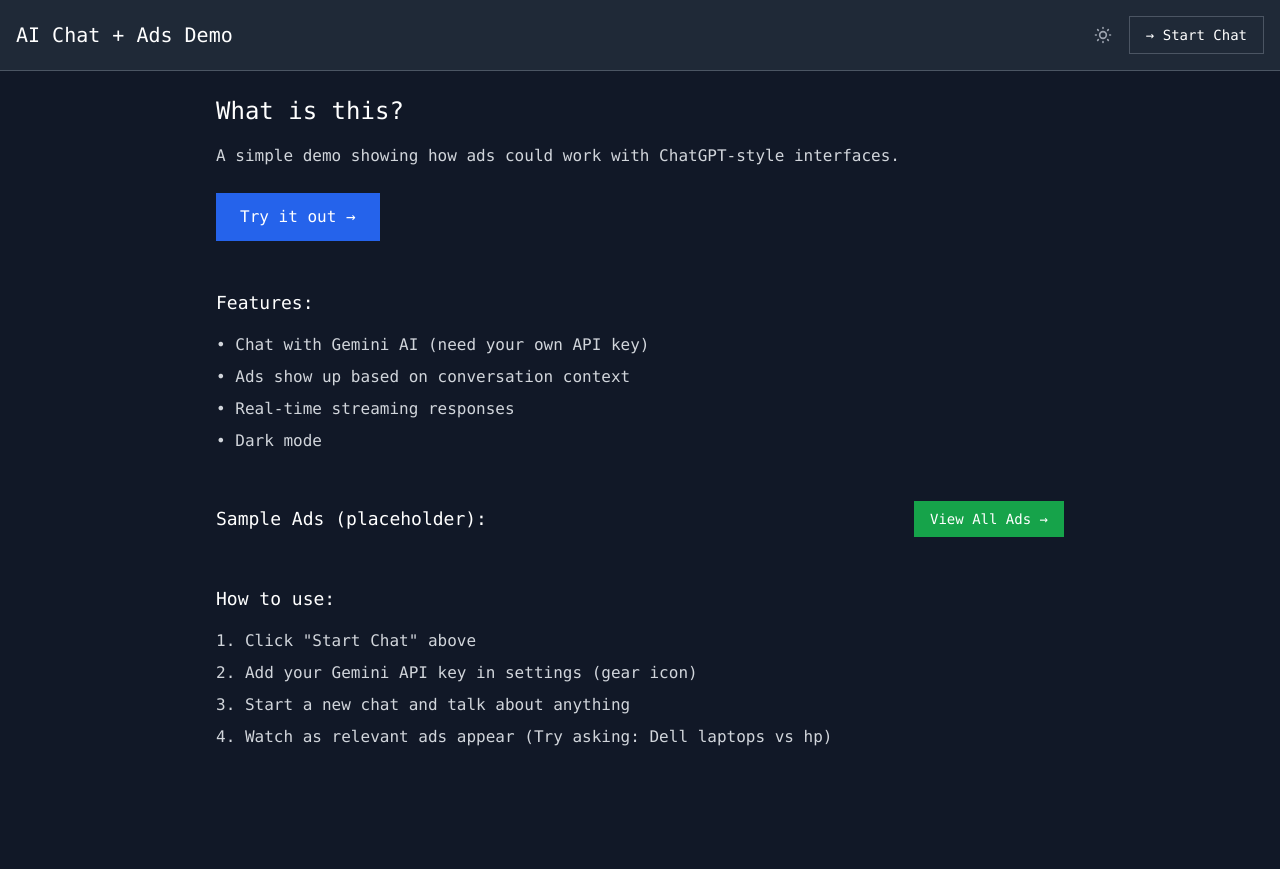
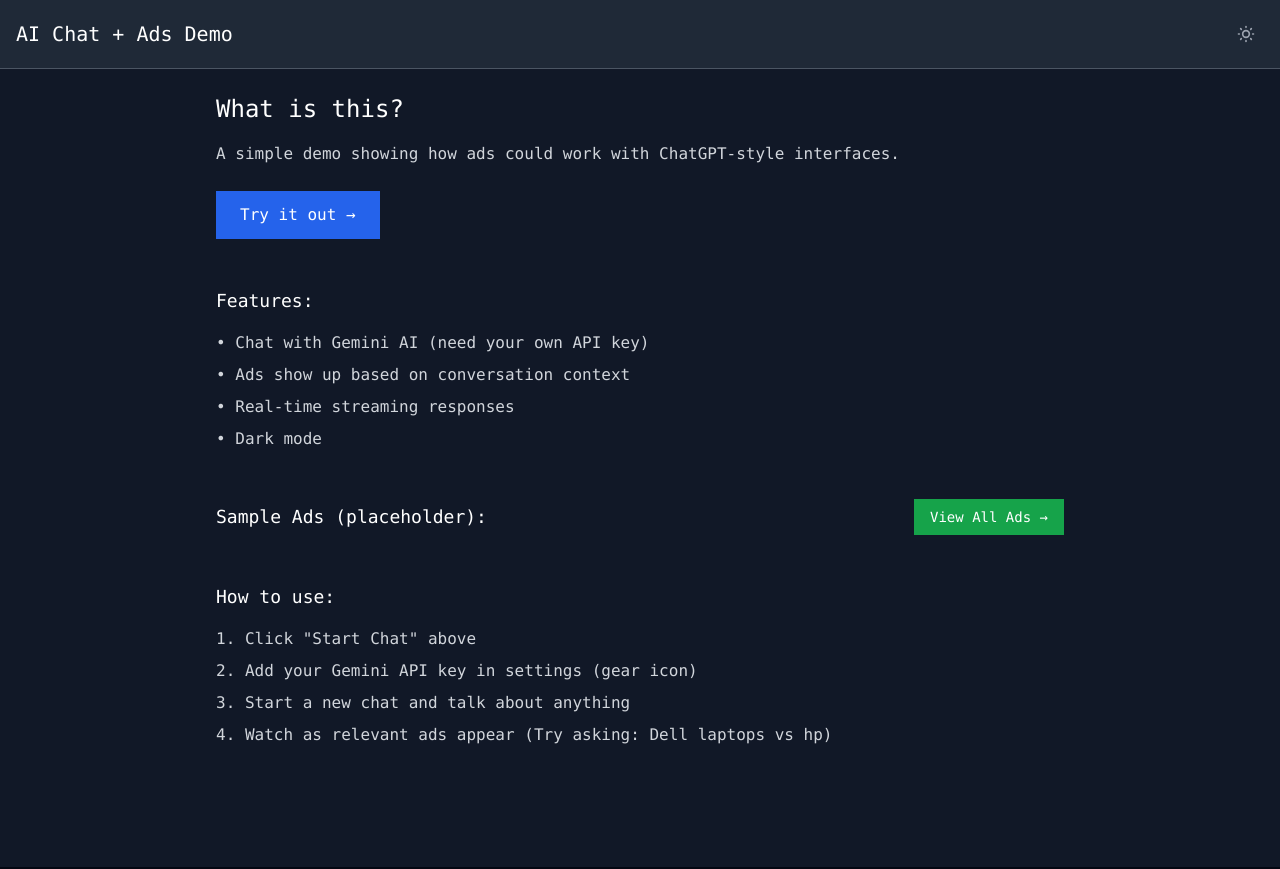
Before and after one commit to gitachi143/aiChatbot, a React (Vite) app in the folder ai-chatbot-local/: page / in a window 1280 px wide. Built offline with nearby package versions, Linux system fonts and the light colour scheme.

Commit message:
improved aesthetics and fixing UI

```diff
--- a/ai-chatbot-local/src/components/LandingPage.jsx
+++ b/ai-chatbot-local/src/components/LandingPage.jsx
@@ -12,12 +12,6 @@ function LandingPage({ onStartChat, onViewAds }) {
           </h1>
           <div className="flex items-center gap-2">
             <ThemeToggle />
-            <button
-              onClick={onStartChat}
-              className="bg-gray-800 hover:bg-black text-white px-4 py-2 border border-gray-600 text-sm"
-            >
-              → Start Chat
-            </button>
           </div>
         </div>
       </div>
```
